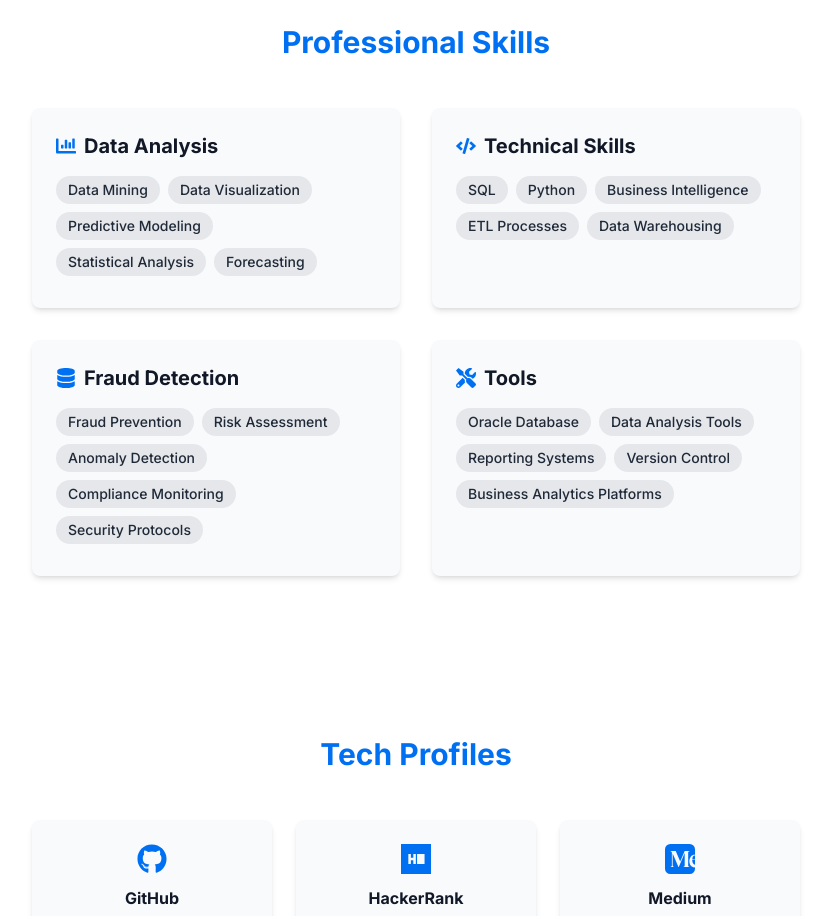
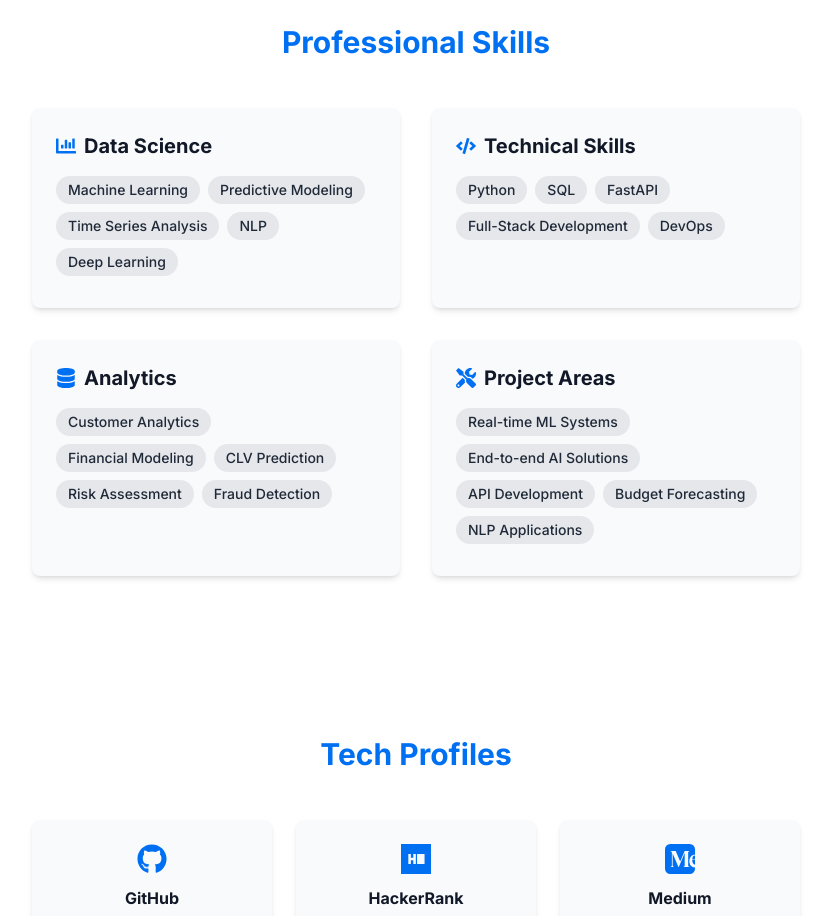
Before and after one commit to ulvibashir/profile, a Next.js app: page / in a window 1280 px wide. Shown: the part 2560-3476 px from the top of the page, without its empty margins (224-1055 px from the left). Built offline with nearby package versions, Linux system fonts and the light colour scheme.

Commit message:
Update Skills.tsx

```diff
--- a/src/components/Skills.tsx
+++ b/src/components/Skills.tsx
@@ -4,33 +4,33 @@ import { motion } from 'framer-motion'
 import { FaCode, FaDatabase, FaChartBar, FaTools } from 'react-icons/fa'
 
 const skillsData = {
-  dataAnalysis: [
-    'Data Mining',
-    'Data Visualization',
+  dataScience: [
+    'Machine Learning',
     'Predictive Modeling',
-    'Statistical Analysis',
-    'Forecasting'
+    'Time Series Analysis',
+    'NLP',
+    'Deep Learning'
   ],
   technicalSkills: [
+    'Python',
     'SQL',
-    'Python',
-    'Business Intelligence',
-    'ETL Processes',
-    'Data Warehousing'
+    'FastAPI',
+    'Full-Stack Development',
+    'DevOps'
   ],
-  fraudDetection: [
-    'Fraud Prevention',
+  analytics: [
+    'Customer Analytics',
+    'Financial Modeling',
+    'CLV Prediction',
     'Risk Assessment',
-    'Anomaly Detection',
-    'Compliance Monitoring',
-    'Security Protocols'
+    'Fraud Detection'
   ],
-  tools: [
-    'Oracle Database',
-    'Data Analysis Tools',
-    'Reporting Systems',
-    'Version Control',
-    'Business Analytics Platforms'
+  projects: [
+    'Real-time ML Systems',
+    'End-to-end AI Solutions',
+    'API Development',
+    'Budget Forecasting',
+    'NLP Applications'
   ]
 }
 
@@ -49,9 +49,9 @@ const Skills = () => {
 
           <div className="grid md:grid-cols-2 gap-8">
             <SkillCategory
-              title="Data Analysis"
+              title="Data Science"
               icon={<FaChartBar />}
-              skills={skillsData.dataAnalysis}
+              skills={skillsData.dataScience}
               delay={0}
             />
 
@@ -63,16 +63,16 @@ const Skills = () => {
             />
 
             <SkillCategory
-              title="Fraud Detection"
+              title="Analytics"
               icon={<FaDatabase />}
-              skills={skillsData.fraudDetection}
+              skills={skillsData.analytics}
               delay={0.2}
             />
 
             <SkillCategory
-              title="Tools"
+              title="Project Areas"
               icon={<FaTools />}
-              skills={skillsData.tools}
+              skills={skillsData.projects}
               delay={0.3}
             />
           </div>
```
